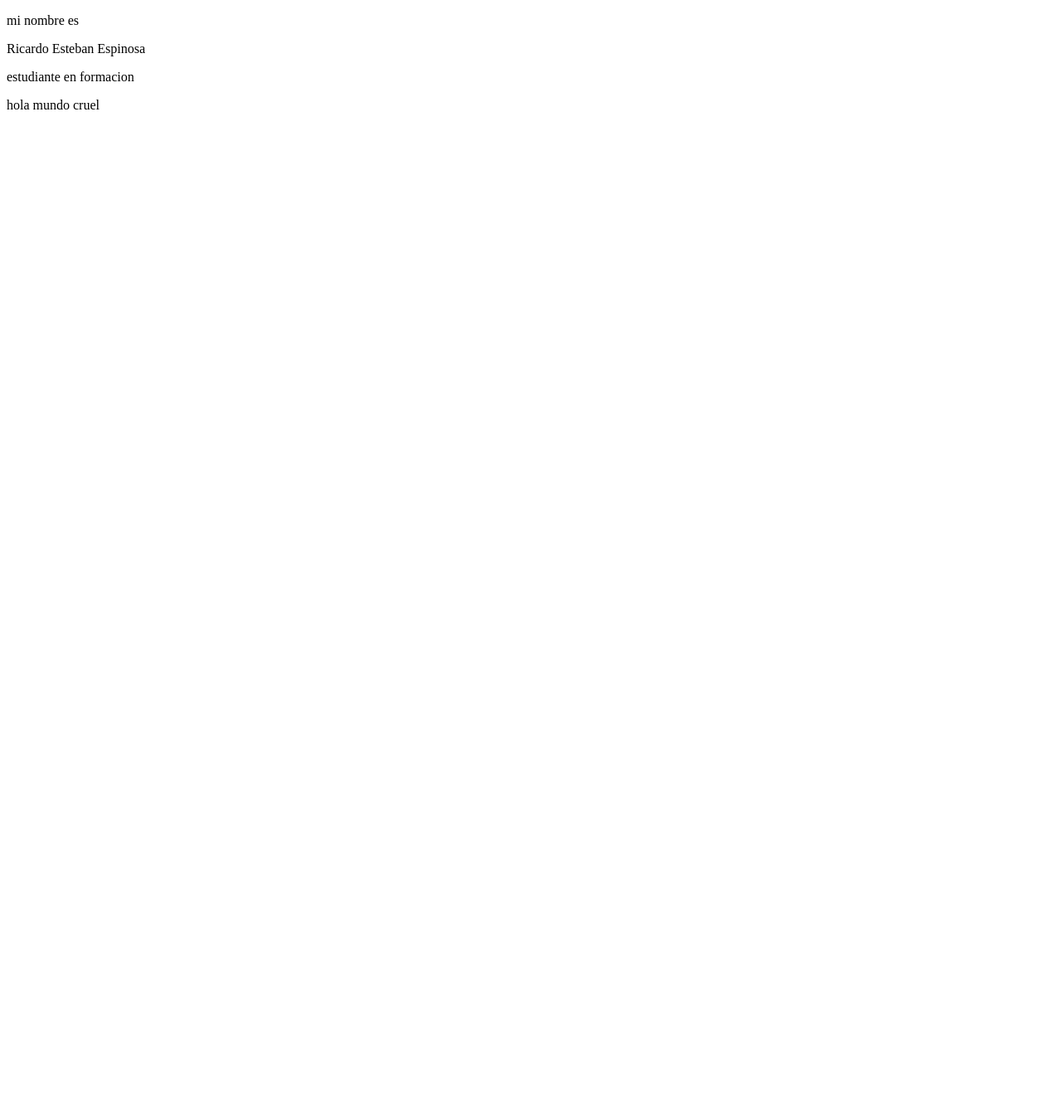
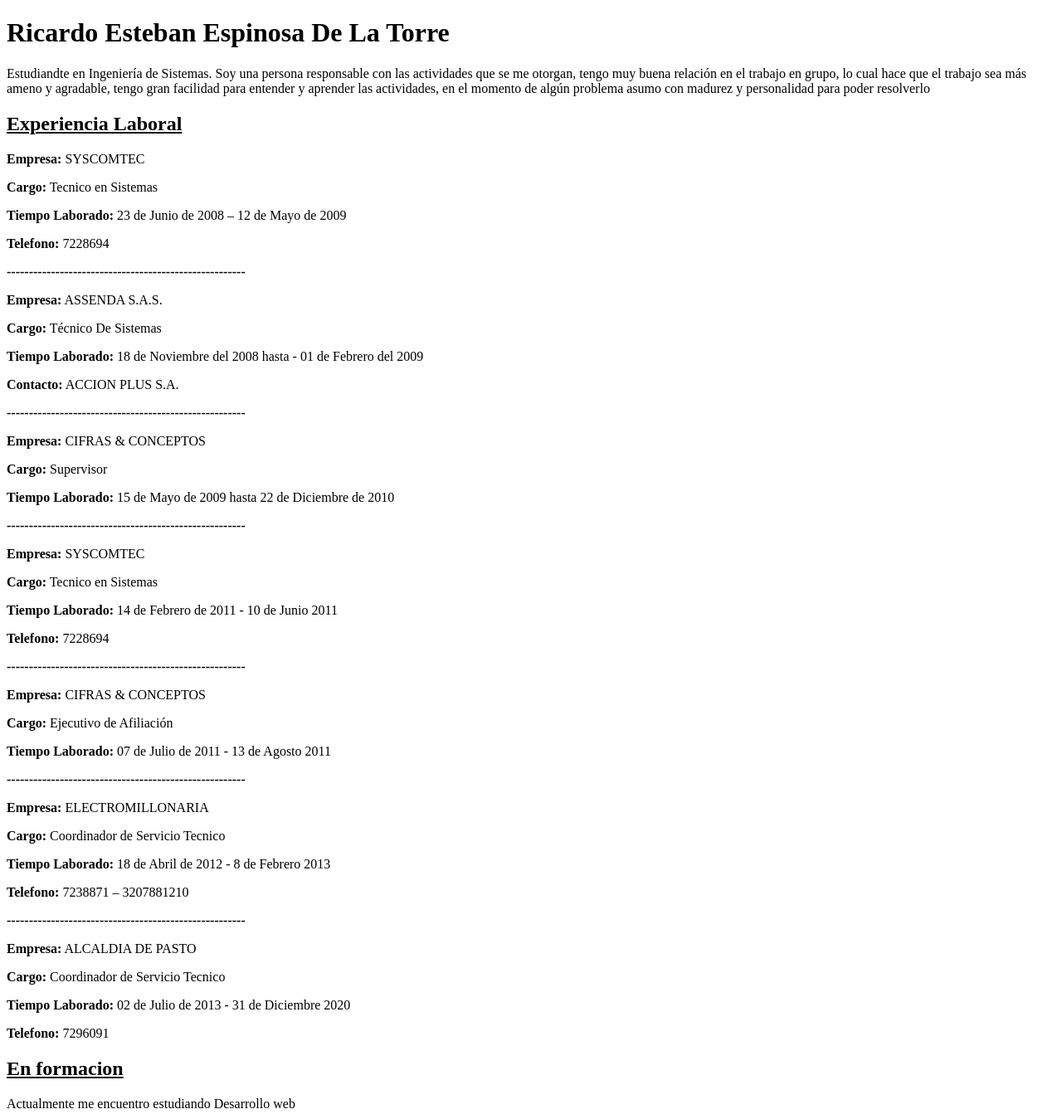
Before and after one commit to respinosa25/mi-primer-repositorio, a plain HTML site: page index.html in a window 1280 px wide. Shown: the whole page at 83% size. Before the commit the page ends 800 px from the top, so only its background shows below. Drawn offline with Linux system fonts and the light colour scheme.

Commit message:
adicion de informacion

```diff
--- a/index.html
+++ b/index.html
@@ -2,19 +2,100 @@
 <!--elemento html, es el elemento ppal-->
 <html lang="es">
     <head>
-        <meta charset="utf-8">
-        <!--titulo de la pestaña del navegador-->
-        <title>Mi primera página Web</title>
+        <meta charset="UTF-8">
+        <meta name="viewport" content="width=device-width, initial-scale=1.0">
+        <title>Ricardo Esteban Espinosa De La Torre</title>
+    </head>
 
-    </head>
     <body>
-        <p>mi nombre es</p>
+        <div class="contenedor">
 
-        <p>Ricardo Esteban Espinosa</p>
+            <div class="card">
+                <div class="titulo">
+                    <h1>Ricardo Esteban Espinosa De La Torre</h1>
+                </div>
 
-        <p>estudiante en formacion</p>
+                <div class="presentacion">
+                    <p>Estudiandte en Ingeniería de Sistemas. Soy una persona responsable con las actividades que se me otorgan, tengo muy buena relación en el trabajo en grupo, lo cual hace que el trabajo sea más ameno y agradable, tengo gran facilidad para entender y aprender las actividades, en el momento de algún problema asumo con madurez y personalidad para poder resolverlo</p>
+                </div>
+            </div>
 
-        <p>hola mundo cruel</p>
+            <div class="experiencia laboral">
+
+                <h2><ins>Experiencia Laboral</ins></h2>
+
+                <div class="empresas">
+
+                    <div class="empresa">
+                        <p class="nombre empresa"> <span><strong>Empresa:</strong></span> SYSCOMTEC</p>
+                        <p class="cargo"><span><strong>Cargo:</strong></span> Tecnico en Sistemas</p>
+                        <p class="tiempo laborado"><span><strong>Tiempo Laborado:</strong></span> 23 de Junio de 2008 – 12 de Mayo de 2009</p>
+                        <p class="contacto"><span><strong>Telefono:</strong></span> 7228694</p>
+                    </div>
+
+                    <p class="contacto"><span><strong>------------------------------------------------------</strong></span></p>
+
+                    <div class="empresa">
+                        <p class="nombre empresa"> <span><strong>Empresa:</strong></span> ASSENDA S.A.S. </p>
+                        <p class="cargo"><span><strong>Cargo:</strong></span> Técnico De Sistemas</p>
+                        <p class="tiempo laborado"><span><strong>Tiempo Laborado:</strong></span> 18 de Noviembre del 2008 hasta - 01 de Febrero del 2009</p>
+                        <p class="contacto"><span><strong>Contacto:</strong></span> ACCION PLUS S.A.</p>
+                    </div>
+
+                    <p class="contacto"><span><strong>------------------------------------------------------</strong></span></p>
+
+                    <div class="empresa">
+                        <p class="nombre empresa"> <span><strong>Empresa:</strong></span> CIFRAS & CONCEPTOS</p>
+                        <p class="cargo"><span><strong>Cargo:</strong></span> Supervisor</p>
+                        <p class="tiempo laborado"><span><strong>Tiempo Laborado:</strong></span> 15 de Mayo de 2009 hasta 22 de Diciembre de 2010</p>
+                    </div>
+
+                    <p class="contacto"><span><strong>------------------------------------------------------</strong></span></p>
+
+                    <div class="empresa">
+                        <p class="nombre empresa"> <span><strong>Empresa:</strong></span> SYSCOMTEC</p>
+                        <p class="cargo"><span><strong>Cargo:</strong></span> Tecnico en Sistemas</p>
+                        <p class="tiempo laborado"><span><strong>Tiempo Laborado:</strong></span> 14 de Febrero de 2011 - 10 de Junio 2011</p>
+                        <p class="contacto"><span><strong>Telefono:</strong></span> 7228694</p>
+                    </div>
+
+                    <p class="contacto"><span><strong>------------------------------------------------------</strong></span></p>
+
+                    <div class="empresa">
+                        <p class="nombre empresa"> <span><strong>Empresa:</strong></span> CIFRAS & CONCEPTOS</p>
+                        <p class="cargo"><span><strong>Cargo:</strong></span> Ejecutivo de Afiliación </p>
+                        <p class="tiempo laborado"><span><strong>Tiempo Laborado:</strong></span> 07 de Julio de 2011 - 13 de Agosto 2011</p>
+                    </div>
+
+                    <p class="contacto"><span><strong>------------------------------------------------------</strong></span></p>
+
+                    <div class="empresa">
+                        <p class="nombre empresa"> <span><strong>Empresa:</strong></span> ELECTROMILLONARIA</p>
+                        <p class="cargo"><span><strong>Cargo:</strong></span> Coordinador de Servicio Tecnico</p>
+                        <p class="tiempo laborado"><span><strong>Tiempo Laborado:</strong></span> 18 de Abril de 2012 - 8 de Febrero 2013</p>
+                        <p class="contacto"><span><strong>Telefono:</strong></span> 7238871 – 3207881210</p>
+
+                    </div>
+
+                    <p class="contacto"><span><strong>------------------------------------------------------</strong></span></p>
+
+                    <div class="empresa">
+                        <p class="nombre empresa"> <span><strong>Empresa:</strong></span> ALCALDIA DE PASTO</p>
+                        <p class="cargo"><span><strong>Cargo:</strong></span> Coordinador de Servicio Tecnico</p>
+                        <p class="tiempo laborado"><span><strong>Tiempo Laborado:</strong></span> 02 de Julio de 2013 - 31 de Diciembre 2020</p>
+                        <p class="contacto"><span><strong>Telefono:</strong></span> 7296091</p>
+
+                    </div>
+                </div>
+            </div>
+
+
+                <div class="academico">
+                    <h2><ins>En formacion</ins></h2>
+                    <p>Actualmente me encuentro estudiando Desarrollo web</p>
+                </div>
+
+        </div>
     </body>
 
-</html>
+    </html>
```
